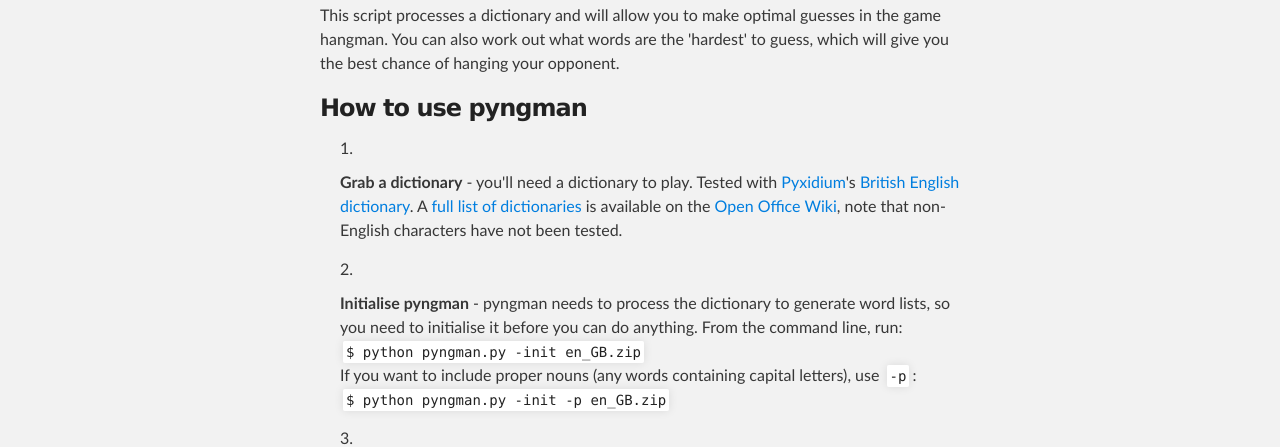
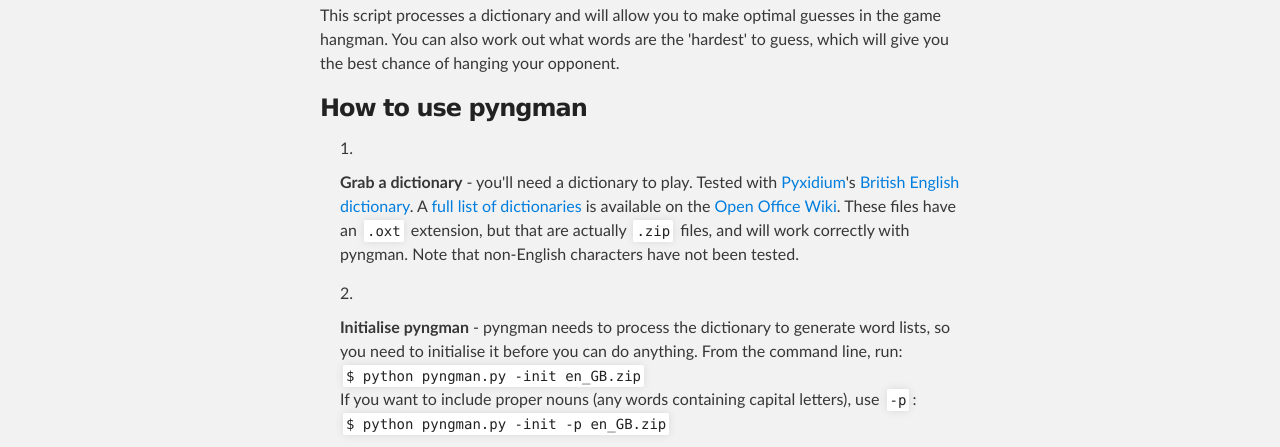
Before and after one commit to fredley/pyngman, a plain HTML site: page index.html in a window 1280 px wide. Shown: the part 325-772 px from the top of the page. Drawn offline with Linux system fonts and the light colour scheme.

Commit message:
Added oxt file explanation

```diff
--- a/index.html
+++ b/index.html
@@ -38,7 +38,7 @@
 <h3>How to use pyngman</h3>
 
 <ol>
-<li><p><strong>Grab a dictionary</strong> - you'll need a dictionary to play. Tested with <a href="http://en-gb.pyxidium.co.uk/dictionary/OOo.php">Pyxidium</a>'s <a href="http://en-gb.pyxidium.co.uk/dictionary/OOo.php">British English dictionary</a>. A <a href="http://wiki.services.openoffice.org/wiki/Dictionaries">full list of dictionaries</a> is available on the <a href="http://wiki.services.openoffice.org/wiki/Dictionaries">Open Office Wiki</a>, note that non-English characters have not been tested.</p></li>
+<li><p><strong>Grab a dictionary</strong> - you'll need a dictionary to play. Tested with <a href="http://en-gb.pyxidium.co.uk/dictionary/OOo.php">Pyxidium</a>'s <a href="http://en-gb.pyxidium.co.uk/dictionary/OOo.php">British English dictionary</a>. A <a href="http://wiki.services.openoffice.org/wiki/Dictionaries">full list of dictionaries</a> is available on the <a href="http://wiki.services.openoffice.org/wiki/Dictionaries">Open Office Wiki</a>. These files have an <code>.oxt</code> extension, but that are actually <code>.zip</code> files, and will work correctly with pyngman. Note that non-English characters have not been tested.</p></li>
 <li><p><strong>Initialise pyngman</strong> - pyngman needs to process the dictionary to generate word lists, so you need to initialise it before you can do anything. From the command line, run:<br><code>$ python pyngman.py -init en_GB.zip</code><br>
 If you want to include proper nouns (any words containing capital letters), use <code>-p</code>:<br><code>$ python pyngman.py -init -p en_GB.zip</code>  </p></li>
 <li><p><strong>Calculate Optimal guesses</strong> - we're ready to start playing hangman! Pass pyngman a state, and a list of letters you've tried and it'll tell you what your optimal next guess is:</p></li>
```
